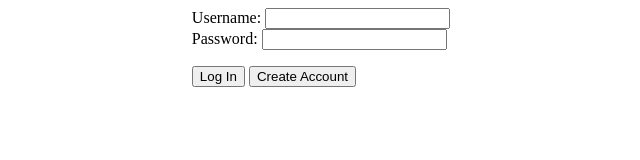
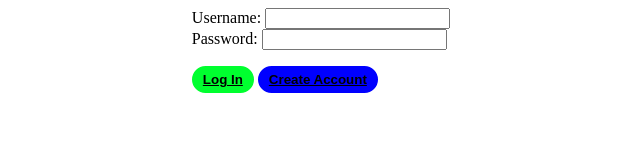
Before and after one commit to DaSmSchool/WD-TecketMaster, a plain HTML site: page index.html in a window 1280 px wide. Shown: the whole page, without its empty margins (319-959 px from the left). Drawn offline with Linux system fonts and the light colour scheme.

Commit message:
add button css

```diff
--- a/css/index.css
+++ b/css/index.css
@@ -10,3 +10,19 @@ body {
 #username-guide-text, #password-guide-text {
     display: inline;
 }
+
+#login-btn {
+    text-decoration: underline;
+    font-weight: 750;
+    background-color: #00ff2f;
+    border: solid #00ff2f thick;
+    border-radius: 100px;
+}
+
+#create-account-btn {
+    text-decoration: underline;
+    font-weight: 750;
+    background-color: #0000ff;
+    border: solid #0000ff thick;
+    border-radius: 100px;
+}
```
